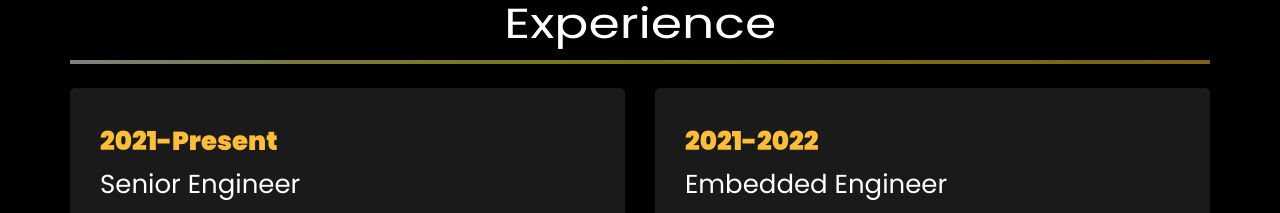
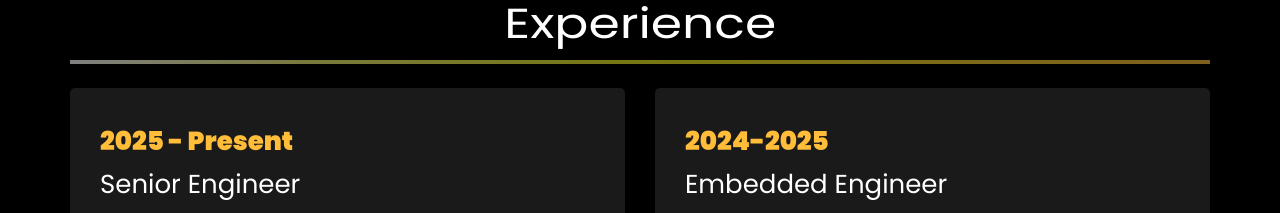
Before and after one commit to Akshay12341997/portfolio_repo, a plain HTML site: page index.html in a window 1280 px wide. Shown: the part 2040-2253 px from the top of the page. Drawn offline with Linux system fonts and the light colour scheme; files whose address does not match are found by name.

Commit message:
changing dates of employement

```diff
--- a/index.html
+++ b/index.html
@@ -319,7 +319,7 @@
 			    <div class="row mt-4 gy-4">
 					<div class="col-md-6 d-flex">
 						<div class="resume-wrap ftco-animate">
-							<span class="date">2021-Present</span>
+							<span class="date">2025 - Present</span>
 							<h2>Senior Engineer</h2>
 							<span class="position">TATA Elxsi, Client : General Electric Healthcare.</span>
 								<ul>
@@ -331,7 +331,7 @@
 
 					<div class="col-md-6 d-flex">
 						<div class="resume-wrap ftco-animate">
-							<span class="date">2021-2022</span>
+							<span class="date">2024-2025</span>
 							<h2>Embedded Engineer</h2>
 							<span class="position">Addverb (Reliance Group)</span>
 								<ul>
```
